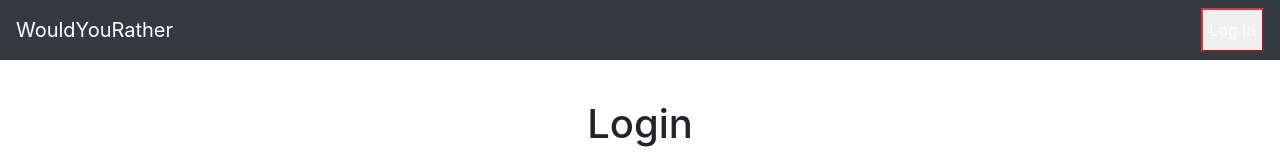
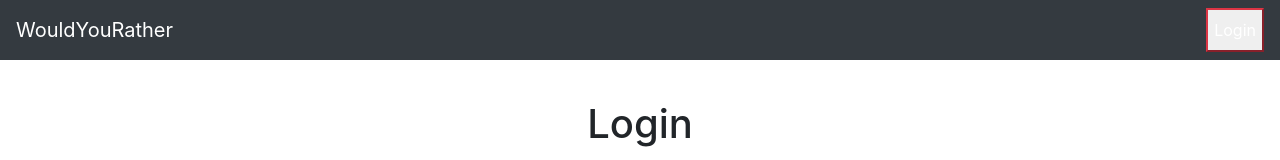
Before and after one commit to nunosoares27/wyr_project, a React (Create React App) app: page / in a window 1280 px wide. Shown: the top 160 px of the page. Built offline with nearby package versions, Linux system fonts and the light colour scheme.

Commit message:
fixed some style issues on detail page

```diff
--- a/src/Components/DetailQuestionPage.js
+++ b/src/Components/DetailQuestionPage.js
@@ -56,8 +56,8 @@ class DetailQuestionPage extends Component {
                        <div className="progress">
   <div class="progress-bar" role="progressbar"
   style={{width: `${percentageOptionOne}%`}} aria-valuenow="25" aria-valuemin="0" aria-valuemax={percentageOptionOne}></div>
-  ({optionOneVotes} vote(s)| {percentageOptionOne}%)
 </div>
+ ({optionOneVotes} vote(s)| {percentageOptionOne}%)
 
                       </div>
                       <div
@@ -71,9 +71,9 @@ class DetailQuestionPage extends Component {
                        {question.optionTwo.text}   {!isOptionOneAnswered ? <span style={{ marginLeft: "25px" }}>&#x2705; (your answer)</span> : null}
                        <div className="progress">
   <div class="progress-bar" role="progressbar" style={{width: `${percentageOptionTwo}%`}} aria-valuenow="25" aria-valuemin="0" aria-valuemax={percentageOptionTwo}></div>
-  ({optionTwoVotes} vote(s) | {percentageOptionTwo}%)
+
 </div>
-
+      ({optionTwoVotes} vote(s) | {percentageOptionTwo}%)
                       </div>
                       <button
                         style={{ marginBottom: "25px", marginLeft: "25px" }}
--- a/src/Components/NavBar.js
+++ b/src/Components/NavBar.js
@@ -51,7 +51,7 @@ const NavBar = (props) => (
         props.history.push('/')
        }  } className="btn-outline-danger navbar-text" style={{color: "white"}}>
 
-     Log In
+     Login
 
     </button>
     </div>
```
